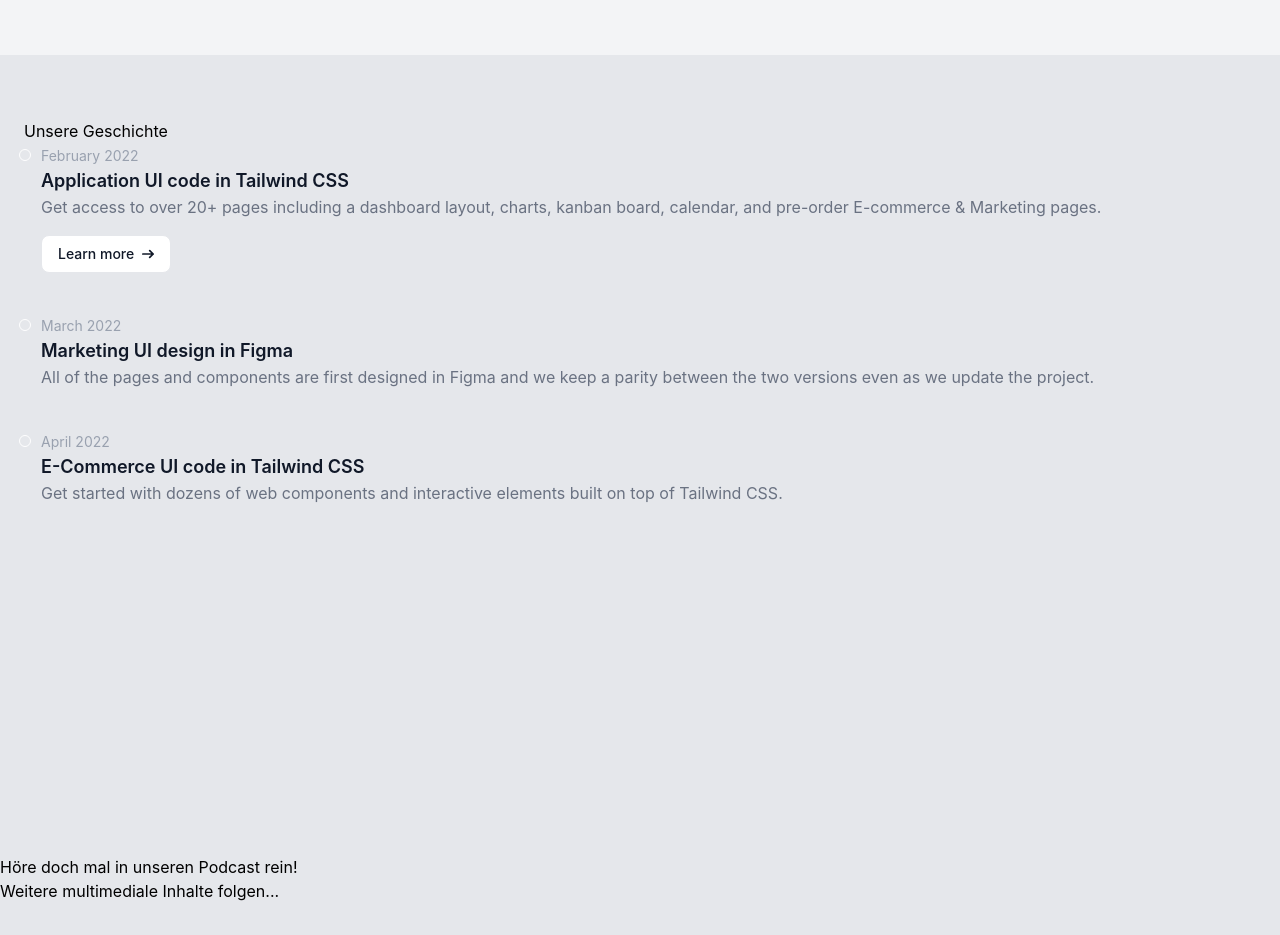
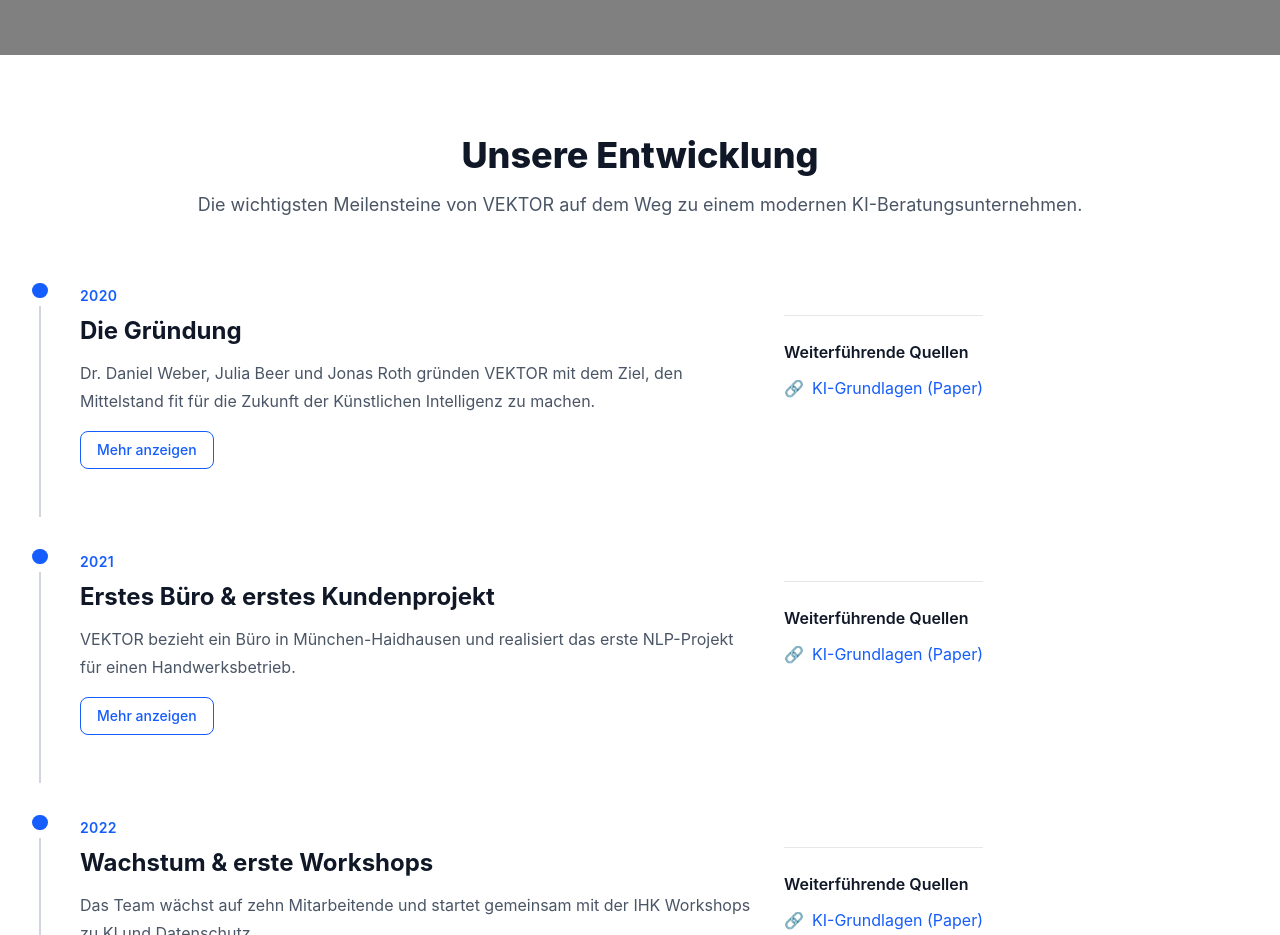
Before and after one commit to Jeremyw-b96/DLBMIPMI01-Projekt-Medieninformatik, a React (Vite) app: page / in a window 1280 px wide. Shown: the part 3620-4555 px from the top of the page. Built offline with nearby package versions, Linux system fonts and the light colour scheme.

Commit message:
Implement interactive timeline

```diff
--- a/package.json
+++ b/package.json
@@ -11,6 +11,7 @@
   },
   "dependencies": {
     "@tailwindcss/vite": "^4.3.3",
+    "motion": "^13.0.0",
     "react": "^19.2.7",
     "react-dom": "^19.2.7",
     "tailwindcss": "^4.3.3"
--- a/src/App.jsx
+++ b/src/App.jsx
@@ -15,8 +15,8 @@
     <Navbar />
     <Hero />
     <Mission />
+    <Services />
     <Team />
-    <Services />
     <Timeline />
     <Connect />
     <Footer />
--- a/src/components/Timeline.jsx
+++ b/src/components/Timeline.jsx
@@ -1,37 +1,121 @@
+import TimelineItem from './TimelineItem';
+
+const timelineEvents = [
+  {
+    year: "2020",
+    title: "Die Gründung",
+    description:
+      "Dr. Daniel Weber, Julia Beer und Jonas Roth gründen VEKTOR mit dem Ziel, den Mittelstand fit für die Zukunft der Künstlichen Intelligenz zu machen.",
+    media: [
+      { type: "image", title: "Gründerfoto" },
+      { type: "video", title: "Interview mit den Gründern" },
+      { type: "image", title: "Whiteboard-Entwurf" }
+    ],
+    links: [
+      { label: "KI-Grundlagen (Paper)", url: "https://arxiv.org" }
+    ]
+  },
+  {
+    year: "2021",
+    title: "Erstes Büro & erstes Kundenprojekt",
+    description:
+      "VEKTOR bezieht ein Büro in München-Haidhausen und realisiert das erste NLP-Projekt für einen Handwerksbetrieb.",
+    media: [
+      { type: "image", title: "Gründerfoto" },
+      { type: "video", title: "Interview mit den Gründern" },
+      { type: "image", title: "Whiteboard-Entwurf" }
+    ],
+    links: [
+      { label: "KI-Grundlagen (Paper)", url: "https://arxiv.org" }
+    ]
+  },
+  {
+    year: "2022",
+    title: "Wachstum & erste Workshops",
+    description:
+      "Das Team wächst auf zehn Mitarbeitende und startet gemeinsam mit der IHK Workshops zu KI und Datenschutz.",
+    media: [
+      { type: "image", title: "Gründerfoto" },
+      { type: "video", title: "Interview mit den Gründern" },
+      { type: "image", title: "Whiteboard-Entwurf" }
+    ],
+    links: [
+      { label: "KI-Grundlagen (Paper)", url: "https://arxiv.org" }
+    ]
+  },
+  {
+    year: "2023",
+    title: "Pilotprojekte & erste Partnerschaften",
+    description:
+      "VEKTOR entwickelt das Beratungsmodell „KI klar & konkret“, das Unternehmen Schritt für Schritt von der Idee bis zur Umsetzung begleitet.Parallel startet die Produktion einer Kurzfilmreihe über reale KI-Anwendungsfälle.",
+    media: [
+      { type: "image", title: "Gründerfoto" },
+      { type: "video", title: "Interview mit den Gründern" },
+      { type: "image", title: "Whiteboard-Entwurf" }
+    ],
+    links: [
+      { label: "KI-Grundlagen (Paper)", url: "https://arxiv.org" }
+    ]
+  },
+  {
+    year: "2024",
+    title: "Expansion & Netzwerk für Digitale Transformation",
+    description:
+      "VEKTOR vergrößert sich räumlich und arbeitet erstmals mit überregionalen IT-Systemhäusern zusammen. Die Firma nimmt an der Digitalmesse Bayern teil, wo sie live eine KI-gestützte Datenanalyse vorführt.",
+    media: [
+      { type: "image", title: "Gründerfoto" },
+      { type: "video", title: "Interview mit den Gründern" },
+      { type: "image", title: "Whiteboard-Entwurf" }
+    ],
+    links: [
+      { label: "KI-Grundlagen (Paper)", url: "https://arxiv.org" }
+    ]
+  },
+  {
+    year: "2025",
+    title: "Weiterbildung & neue Services",
+    description:
+      "Das Unternehmen startet ein internes Trainingsprogramm für ethische KI-Entwicklung, besonders für generative Systeme. Außerdem wird der Servicebereich um generative Text- und Bild-KI erweitert.",
+    media: [
+      { type: "image", title: "Gründerfoto" },
+      { type: "video", title: "Interview mit den Gründern" },
+      { type: "image", title: "Whiteboard-Entwurf" }
+    ],
+    links: [
+      { label: "KI-Grundlagen (Paper)", url: "https://arxiv.org" }
+    ]
+  }
+];
 
 function Timeline() {
     return (
-    <section id="timeline" className="min-h-screen bg-gray-200">
-        <div className="py-8 px-4 mx-auto max-w-screen-xl sm:py-16 lg:px-6">
-            <h2>Unsere Geschichte</h2>
-            <div>
-                <ol className="relative border-s border-gray-200 dark:border-gray-700">
-                    <li className="mb-10 ms-4">
-                        <div className="absolute w-3 h-3 bg-gray-200 rounded-full mt-1.5 -start-1.5 border border-white dark:border-gray-900 dark:bg-gray-700"></div>
-                        <time className="mb-1 text-sm font-normal leading-none text-gray-400 dark:text-gray-500">February 2022</time>
-                        <h3 className="text-lg font-semibold text-gray-900 dark:text-white">Application UI code in Tailwind CSS</h3>
-                        <p className="mb-4 text-base font-normal text-gray-500 dark:text-gray-400">Get access to over 20+ pages including a dashboard layout, charts, kanban board, calendar, and pre-order E-commerce & Marketing pages.</p>
-                        <a href="#" className="inline-flex items-center px-4 py-2 text-sm font-medium text-gray-900 bg-white border border-gray-200 rounded-lg hover:bg-gray-100 hover:text-blue-700 focus:z-10 focus:ring-4 focus:outline-none focus:ring-gray-100 focus:text-blue-700 dark:bg-gray-800 dark:text-gray-400 dark:border-gray-600 dark:hover:text-white dark:hover:bg-gray-700 dark:focus:ring-gray-700">Learn more <svg className="w-3 h-3 ms-2 rtl:rotate-180" aria-hidden="true" xmlns="http://www.w3.org/2000/svg" fill="none" viewBox="0 0 14 10">
-                    <path stroke="currentColor" stroke-linecap="round" stroke-linejoin="round" stroke-width="2" d="M1 5h12m0 0L9 1m4 4L9 9"/>
-                </svg></a>
-                    </li>
-                    <li className="mb-10 ms-4">
-                        <div className="absolute w-3 h-3 bg-gray-200 rounded-full mt-1.5 -start-1.5 border border-white dark:border-gray-900 dark:bg-gray-700"></div>
-                        <time className="mb-1 text-sm font-normal leading-none text-gray-400 dark:text-gray-500">March 2022</time>
-                        <h3 className="text-lg font-semibold text-gray-900 dark:text-white">Marketing UI design in Figma</h3>
-                        <p className="text-base font-normal text-gray-500 dark:text-gray-400">All of the pages and components are first designed in Figma and we keep a parity between the two versions even as we update the project.</p>
-                    </li>
-                    <li className="ms-4">
-                        <div className="absolute w-3 h-3 bg-gray-200 rounded-full mt-1.5 -start-1.5 border border-white dark:border-gray-900 dark:bg-gray-700"></div>
-                        <time className="mb-1 text-sm font-normal leading-none text-gray-400 dark:text-gray-500">April 2022</time>
-                        <h3 className="text-lg font-semibold text-gray-900 dark:text-white">E-Commerce UI code in Tailwind CSS</h3>
-                        <p className="text-base font-normal text-gray-500 dark:text-gray-400">Get started with dozens of web components and interactive elements built on top of Tailwind CSS.</p>
-                    </li>
-                </ol>
-            </div>
+    <section id="timeline" className="bg-white py-20">
+      <div className="mx-auto max-w-screen-xl px-6 lg:px-8">
+        <div className="mb-16 text-center">
+          <h2 className="text-4xl font-extrabold text-gray-900">
+            Unsere Entwicklung
+          </h2>
+          <p className="mt-4 text-lg text-gray-600">
+            Die wichtigsten Meilensteine von VEKTOR auf dem Weg zu einem
+            modernen KI-Beratungsunternehmen.
+          </p>
         </div>
+
+        <div className="space-y-8">
+          {timelineEvents.map((event) => (
+            <TimelineItem
+              key={event.year}
+              year={event.year}
+              title={event.title}
+              description={event.description}
+              media={event.media}
+              links={event.links}
+            />
+          ))}
+        </div>
+      </div>
     </section>
-    );
+  );
 }
 
 export default Timeline
--- /dev/null
+++ b/src/components/TimelineItem.jsx
@@ -0,0 +1,75 @@
+import { useState } from "react";
+import { motion } from "motion/react";
+
+function TimelineItem({ year, title, description, media, links }) {
+  const [isOpen, setIsOpen] = useState(false);
+
+  return (
+    <motion.div
+        initial={{ opacity: 0, y: 40 }}
+        whileInView={{ opacity: 1, y: 0 }}
+        transition={{ duration: 0.6 }}
+        viewport={{ once: true, amount: 0.3 }}
+        className="relative flex gap-8">
+
+        {/* Linke Seite: Linie + Punkt */}
+        <div className="flex flex-col items-center">
+            <div className="h-4 w-4 rounded-full bg-blue-600" />
+            <div className="mt-2 h-full w-0.5 bg-gray-300" />
+        </div>
+
+        {/* Rechte Seite: Inhalt */}
+        <div className="pb-12">
+            <span className="text-sm font-semibold uppercase tracking-wide text-blue-600">
+            {year}
+            </span>
+
+            <h3 className="mt-2 text-2xl font-bold text-gray-900">
+            {title}
+            </h3>
+
+            <p className="mt-3 max-w-2xl text-gray-600 leading-7">
+            {description}
+            </p>
+            <button onClick={() => setIsOpen(!isOpen)} className="mt-4 inline-flex items-center rounded-lg border border-blue-600 px-4 py-2 text-sm font-medium text-blue-600 transition hover:bg-blue-600 hover:text-white">
+                {isOpen ? "Weniger anzeigen" : "Mehr anzeigen"}
+            </button>
+        </div>
+        {isOpen && (<motion.div
+            initial={{ opacity: 0, height: 0 }}
+            animate={{ opacity: 1, height: "auto" }}
+            transition={{ duration: 0.4 }}
+            className="mt-6 overflow-hidden">
+            <div className="grid gap-4 sm:grid-cols-2 lg:grid-cols-3">
+                {media.map((item) => (
+                    <div key={item.title} className="rounded-2xl border border-gray-200 bg-gray-50 p-4 shadow-sm transition hover:shadow-md">
+                        <div className="mb-3 flex h-32 items-center justify-center rounded-xl bg-gray-200">
+                            {item.type === "image" && "🖼️"}
+                            {item.type === "video" && "▶️"}
+                            {item.type === "image" && "🖼️"}
+                        </div>
+
+                        <h4 className="font-semibold text-gray-900">
+                            {item.title}
+                        </h4>
+                    </div>
+                ))}
+            </div>
+        </motion.div>)}
+        {links.length > 0 && (
+            <div className="mt-8 border-t border-gray-200 pt-6">
+                <h4 className="mb-3 font-semibold text-gray-900">Weiterführende Quellen</h4>
+            <div className="space-y-2">
+                {links.map((link) => (
+                    <a key={link.url} href={link.url} target="_blank" rel="noreferrer" className="flex items-center gap-2 text-blue-600 transition hover:text-blue-800 hover:underline">
+                    <span>🔗</span>
+                    {link.label}
+                    </a>
+                ))}
+            </div>
+        </div>)}
+    </motion.div>
+  );
+}
+
+export default TimelineItem;
```
Also changed, not shown: 1 other file (tests, documents, lock files or other folders).
